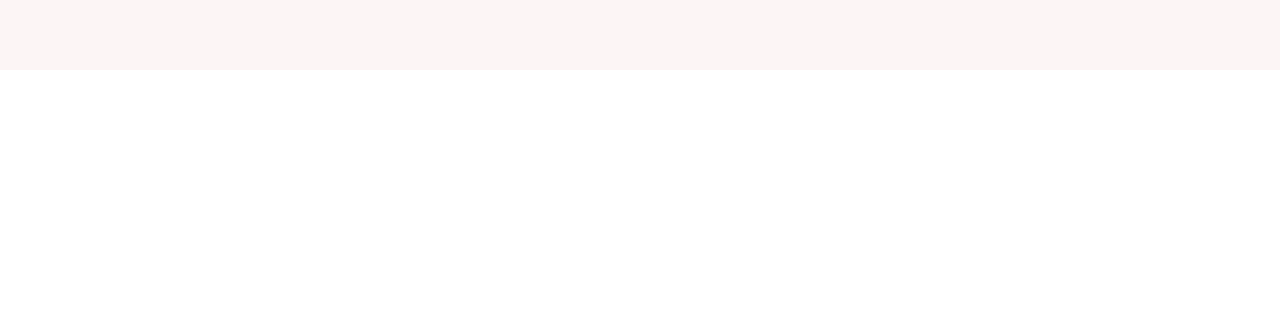
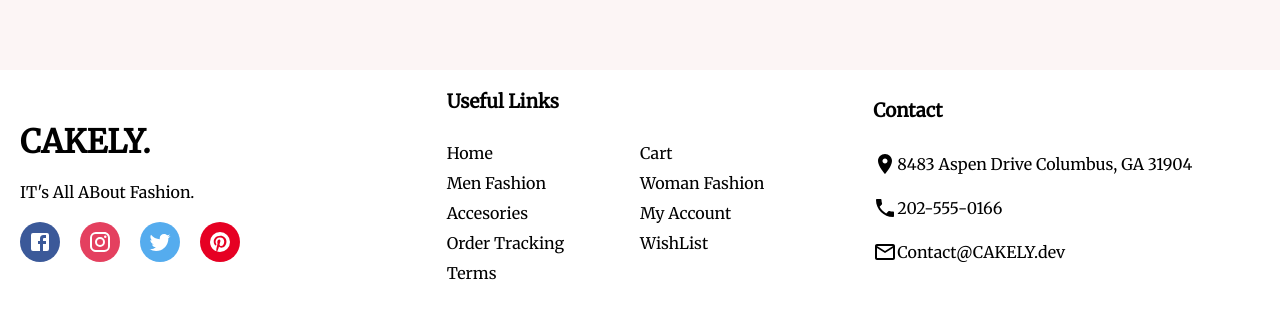
Before and after one commit to BilalAmir1/e-commerce_app, a React (Create React App) app: page / in a window 1280 px wide. Shown: the part 2546-2856 px from the top of the page. Before the commit the page ends 2616 px from the top, so only its background shows below. Built offline with nearby package versions, Linux system fonts and the light colour scheme.

Commit message:
home page done

```diff
--- /dev/null
+++ b/src/components/Footer.jsx
@@ -0,0 +1,108 @@
+import styled from 'styled-components'
+import { Facebook, Instagram, MailOutline, Pinterest, Room, Twitter, Phone } from "@material-ui/icons";
+
+const Container = styled.div`
+  display: flex;
+  align-items: center;
+`;
+
+const Left = styled.div`
+  flex: 1;
+  flex-direction: column;
+  display: flex;
+  padding: 20px;
+`;
+const Logo = styled.h1`
+
+`;
+const Desc = styled.p`
+  margin: 20px 0px;
+`;
+const SocialContainer = styled.div`
+  display: flex;
+`;
+const SocialIcon = styled.div`
+  width:40px;
+  height:40px;
+  border-radius: 50%;
+  display: flex;
+  align-items: center;
+  justify-content: center;
+  margin-right: 20px;
+  color: white;
+  background-color: #${props=>props.color};
+`;
+
+const Center = styled.div`
+  flex: 1;
+  padding: 20px;
+`;
+const Title = styled.h3`
+  margin-bottom: 30px;
+`;
+const List = styled.ul`
+  padding: 0px;
+  margin: 0px;
+  list-style: none;
+  display: flex;
+  flex-wrap: wrap;
+`;
+const ListItem = styled.li`
+  width: 50%;
+  margin-bottom: 10px;
+`;
+
+const Right = styled.div`
+  flex: 1;
+  padding: 20px;
+`;
+const ContactItem = styled.div`
+  display: flex;
+  margin-bottom: 20px;
+  align-items: center;
+`;
+
+export const Footer = () => {
+  return (
+    <Container>
+        <Left>
+            <Logo>CAKELY.</Logo>
+            <Desc>IT's All ABout Fashion.</Desc>
+            <SocialContainer>
+                <SocialIcon color="3b5999">
+                    <Facebook/>
+                </SocialIcon>
+                <SocialIcon color="e4405f">
+                    <Instagram/>
+                </SocialIcon>
+                <SocialIcon color="55acee">
+                    <Twitter/>
+                </SocialIcon>
+                <SocialIcon color="e60023">
+                    <Pinterest/>
+                </SocialIcon>
+            </SocialContainer>
+        </Left>
+        <Center>
+            <Title>Useful Links</Title>
+            <List>
+                <ListItem>Home</ListItem>
+                <ListItem>Cart</ListItem>
+                <ListItem>Men Fashion</ListItem>
+                <ListItem>Woman Fashion</ListItem>
+                <ListItem>Accesories</ListItem>
+                <ListItem>My Account</ListItem>
+                <ListItem>Order Tracking</ListItem>
+                <ListItem>WishList</ListItem>
+                <ListItem>Terms</ListItem>
+            </List>
+        </Center>
+        <Right>
+            <Title>Contact</Title>
+            <ContactItem><Room/>8483 Aspen Drive Columbus, GA 31904</ContactItem>
+            <ContactItem><Phone/>202-555-0166</ContactItem>
+            <ContactItem><MailOutline/>Contact@CAKELY.dev</ContactItem>
+        </Right>
+    </Container>
+  )
+}
--- a/src/pages/Home.jsx
+++ b/src/pages/Home.jsx
@@ -5,6 +5,7 @@
 import { Products } from '../components/Products';
 import { Newsletter } from '../components/Newsletter';
 import { Slider } from '../components/Slider';
+import { Footer } from '../components/Footer';
 
 const HomePage = () => {
   return (
@@ -15,6 +16,7 @@
     <Categories/>
     <Products/>
     <Newsletter/>
+    <Footer/>
     </div>
   )
 }
```
